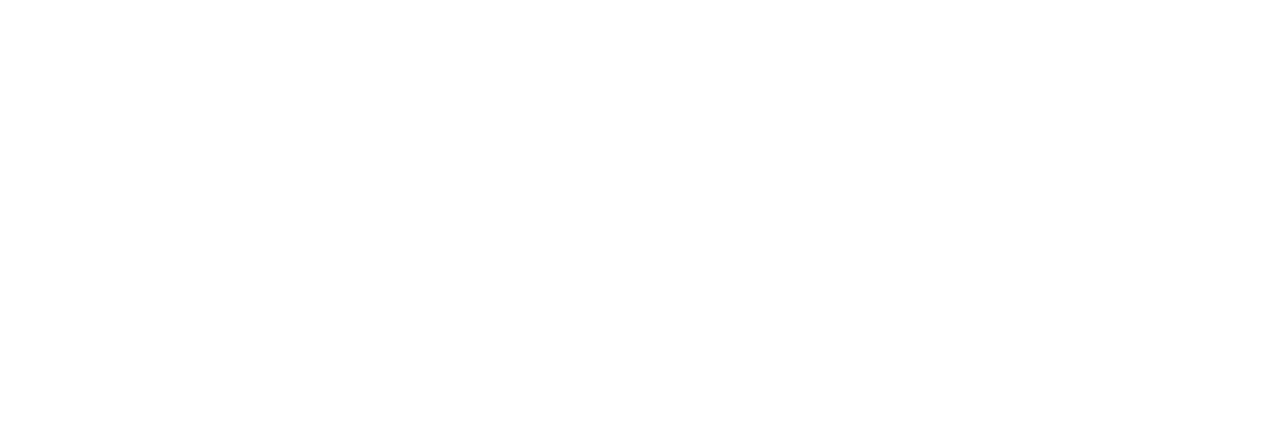
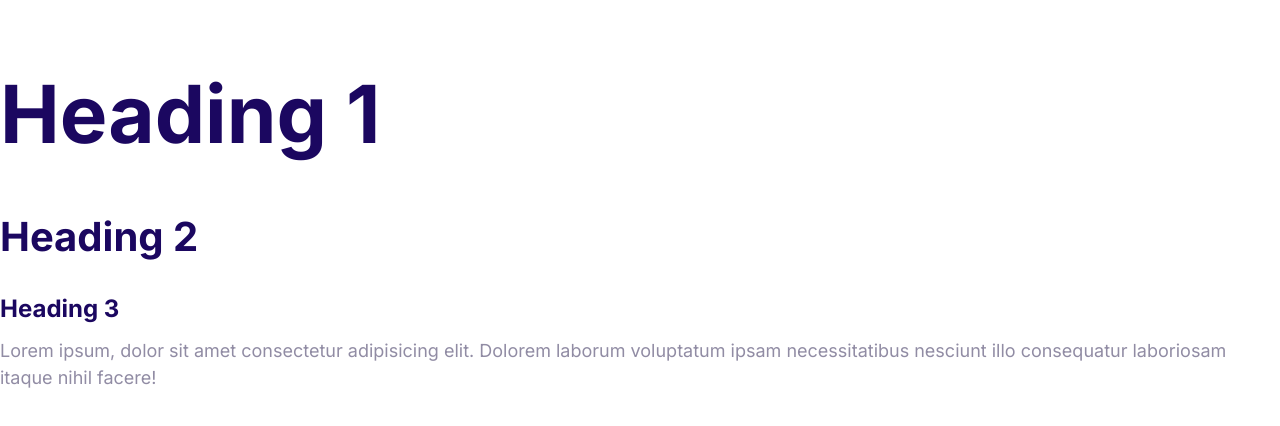
Before and after one commit to FaizAbbas/Hosting-website, a plain HTML site: page index.html in a window 1280 px wide. Drawn offline with Linux system fonts and the light colour scheme.

Commit message:
Define the styles for the fonts.

```diff
--- a/CSS/styles.css
+++ b/CSS/styles.css
@@ -1,3 +1,6 @@
+html {
+    font-size: 62.5%;
+}
 :root {
     --color-primary: #2584ff;
     --color-secondary: #00d9ff;
@@ -5,3 +8,39 @@
     --color-headings: #1b0760;
     --color-body: #918ca4;
 }
+body {
+    font-family: Inter, Arial, Helvetica, sans-serif;
+    font-size: 2.4rem;
+    line-height: 1.5;
+    color: var(--color-body);
+}
+h1, h2, h3 {
+    color: var(--color-headings);
+    margin-bottom: 1rem;
+}
+h1 {
+    font-size: 7rem;
+}
+h2 {
+    font-size: 4rem;
+}
+h3 {
+    font-size: 3rem;
+}
+p {
+    margin-top: 0;
+}
+@media screen and (min-width: 1024px) {
+    body {
+        font-size: 1.8rem;
+    }
+    h1 {
+        font-size: 8rem;
+    }
+    h2 {
+        font-size: 4rem;
+    }
+    h3 {
+        font-size: 2.4rem;
+    }
+}
--- a/index.html
+++ b/index.html
@@ -4,8 +4,23 @@
     <meta charset="UTF-8" />
     <meta name="viewport" content="width=device-width, initial-scale=1.0" />
     <title>Document</title>
+    <link rel="preconnect" href="https://fonts.googleapis.com" />
+    <link rel="preconnect" href="https://fonts.gstatic.com" crossorigin />
+    <link
+      href="https://fonts.googleapis.com/css2?family=Inter:wght@400;700&display=swap"
+      rel="stylesheet"
+    />
     <link rel="stylesheet" href="CSS/normalize.css" />
     <link rel="stylesheet" href="CSS/styles.css" />
   </head>
-  <body></body>
+  <body>
+    <h1>Heading 1</h1>
+    <h2>Heading 2</h2>
+    <h3>Heading 3</h3>
+    <p>
+      Lorem ipsum, dolor sit amet consectetur adipisicing elit. Dolorem laborum
+      voluptatum ipsam necessitatibus nesciunt illo consequatur laboriosam
+      itaque nihil facere!
+    </p>
+  </body>
 </html>
```
